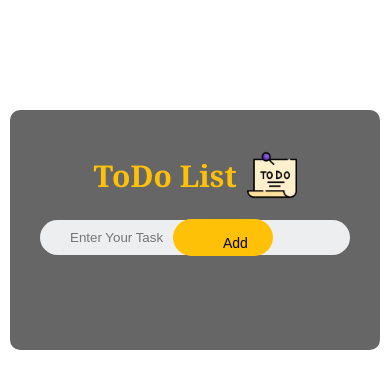
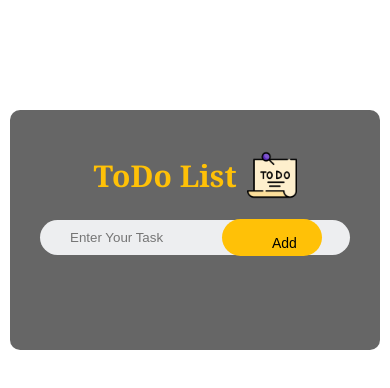
Before and after one commit to harsh08chandak/ToDoListJS, a plain HTML site: page index.html in a window 390 px wide. Drawn offline with Linux system fonts and the light colour scheme.

Commit message:
Update style.css

```diff
--- a/style.css
+++ b/style.css
@@ -112,7 +112,7 @@ color: red;
 .row button{
     position: absolute;
     top: 219px;
-    left: 173px;
+    left: 222px;
     width: 20px;
     height: 37px;
     text-align: center;
```
